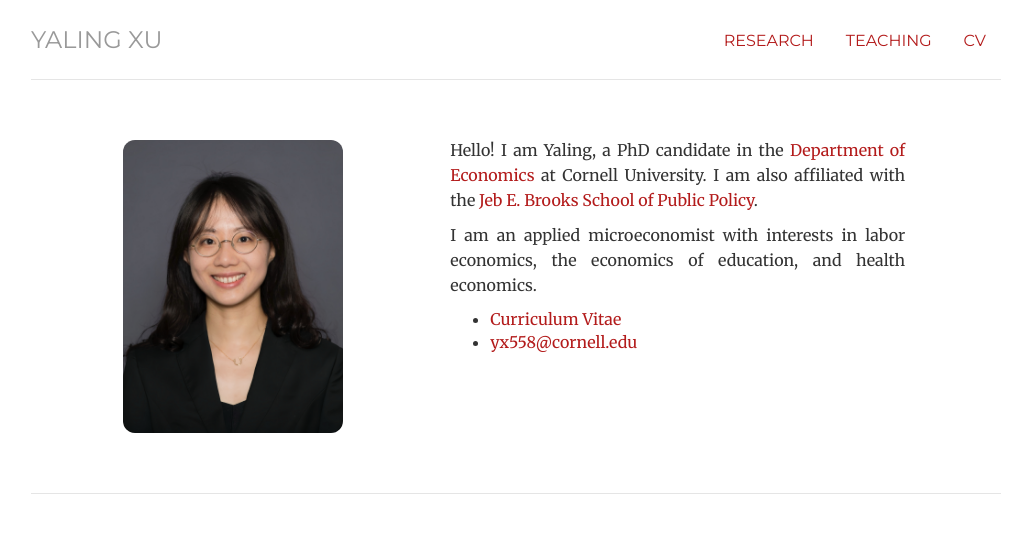
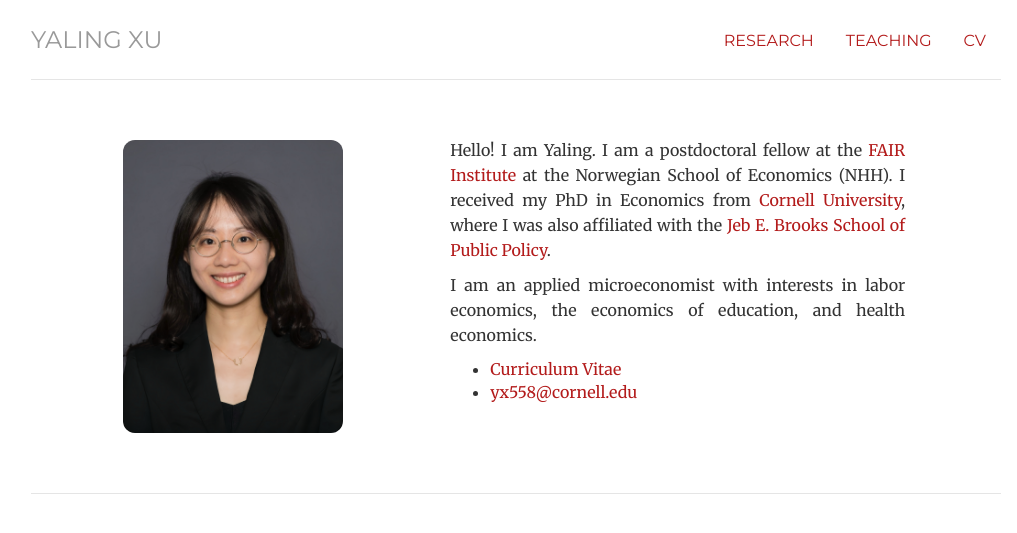
Before and after one commit to yalingx/yalingx.github.io, a Jekyll site: the page built from index.html, in a window 1280 px wide. Shown: the top 533 px of the page, without its empty margins (124-1141 px from the left). Built offline with Jekyll 4.4.1, drawn with Linux system fonts in a browser that asks for light colours.

Commit message:
revise intro

```diff
--- a/index.html
+++ b/index.html
@@ -17,7 +17,7 @@ description: Homepage
 		class="col-sm-12 col-md-6"
 		style="text-align: justify; margin-top: 18px; margin-left: 0px; font-size: 1.6rem;">
 		<p>
-			Hello! I am Yaling, a PhD candidate in the <a href="https://economics.cornell.edu/">Department of Economics</a> at Cornell University. I am also affiliated with the <a href="https://publicpolicy.cornell.edu/">Jeb E. Brooks School of Public Policy</a>.
+			Hello! I am Yaling. I am a postdoctoral fellow at the <a href="https://www.nhh.no/en/research-centres/fair/">FAIR Institute</a> at the Norwegian School of Economics (NHH). I received my PhD in Economics from <a href="https://economics.cornell.edu/">Cornell University</a>, where I was also affiliated with the <a href="https://publicpolicy.cornell.edu/">Jeb E. Brooks School of Public Policy</a>.
 		  </p>
 		  <p>
 			I am an applied microeconomist with interests in labor economics, the
--- a/research/index.html
+++ b/research/index.html
@@ -32,7 +32,7 @@ description: Research Projects
 
 <div class="project">
 	<p class="paper_title">Causal Inference in Staggered Adoption Panels: The Correct Comparison Units Depend on Your Intervention</p>
-	<p class="coauthors">(with Ian Lundberg)</p>
+	<p class="coauthors">(with <a href="https://www.ianlundberg.org/" style="color: inherit; text-decoration: underline;">Ian Lundberg</a>)</p>
 	<details class="abstract">
 		<summary>Abstract</summary>
 	    A powerful data structure for causal inference is staggered adoption: many units are observed over many time periods, and some units never become treated while other units adopt a treatment at staggered time points. Popular methods that apply in this setting include difference in difference, fixed effects, matching, and synthetic control. All of these methods use untreated or not-yet-treated units to answer the question: what would have happened if the treated unit had not become treated? We show that this question may actually hide two very different causal questions interest. The first question is what would have happened if a treated unit had never become treated over many time points. The second question is what would have happened if a treated unit had not become treated at the particular time point when they in fact became treated. Popular methods such as synthetic control are often interpreted with respect to the former question (about a longitudinal treatment). We show that they actually answer the latter question (about a point-in-time treatment). The distinction is especially relevant if many units become treated at many time points, a common setting when these methods are applied in demography.
```
Also changed, not shown: 2 other files.
